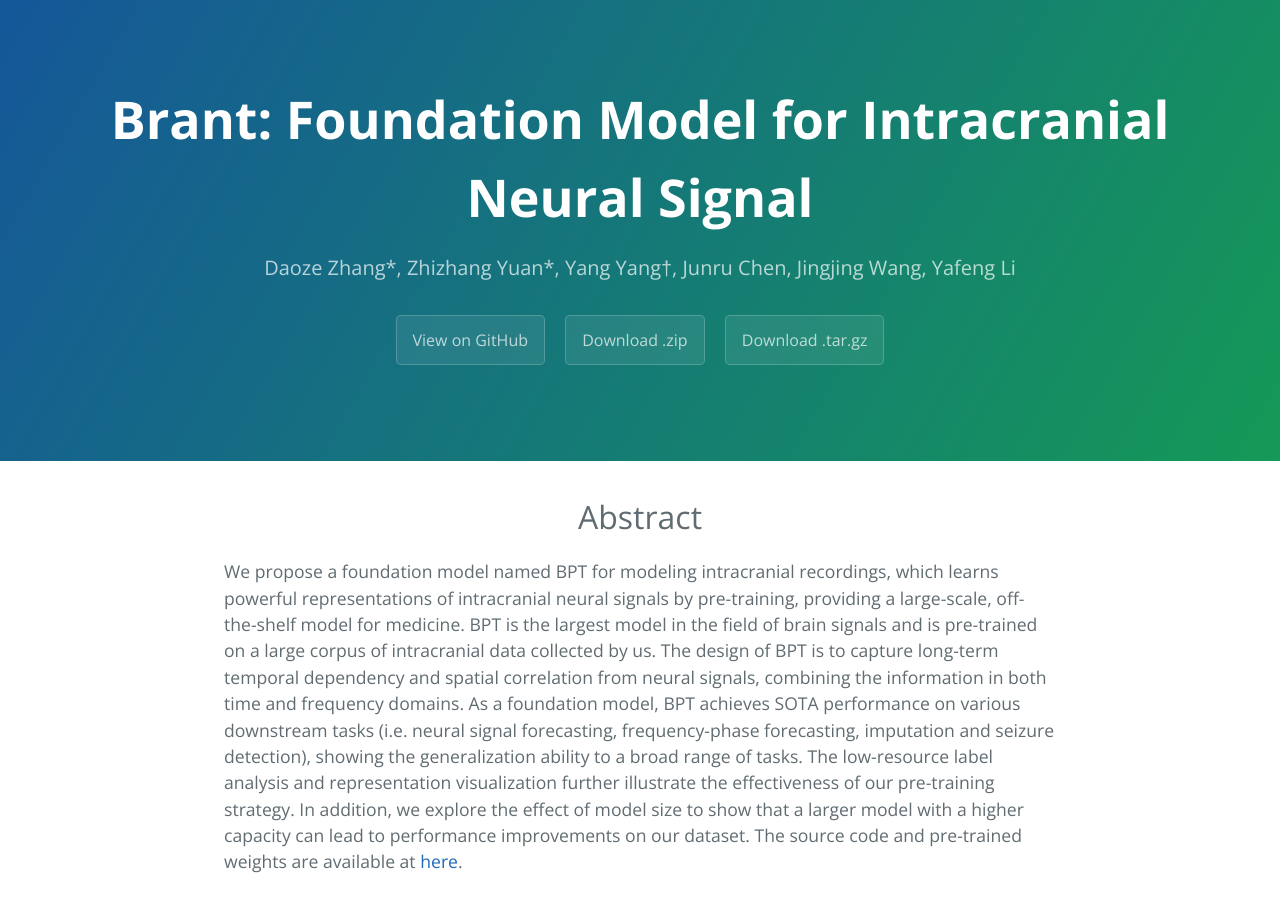
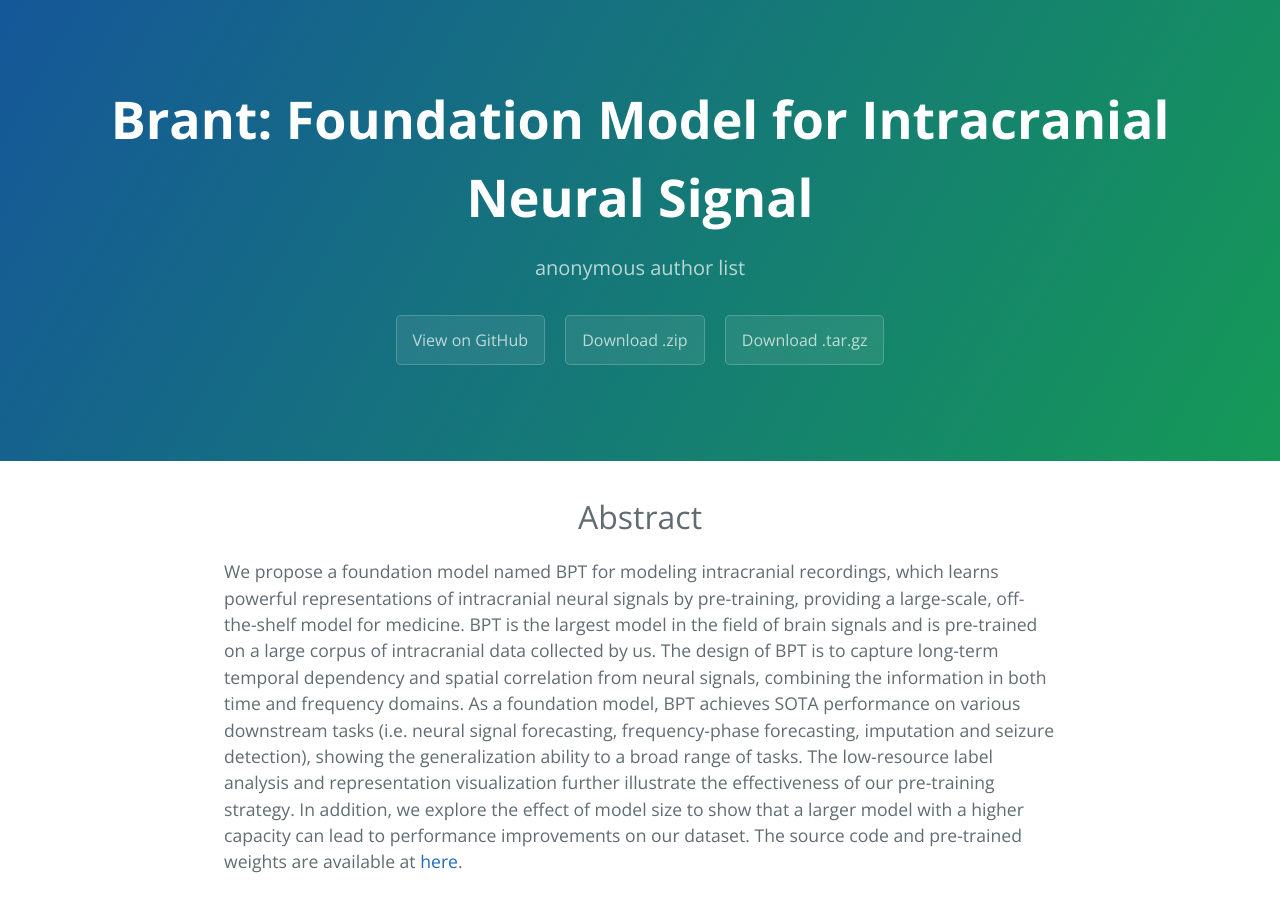
Before and after one commit to ZJU-BrainNet/Brant.github.io, a Jekyll site: the page built from index.md, in a window 1280 px wide and 900 px high. Built offline with Jekyll 4.4.1, drawn with Linux system fonts in a browser that asks for light colours.

Commit message:
update anonymous

```diff
--- a/_config.yml
+++ b/_config.yml
@@ -1,5 +1,5 @@
 title: "Brant: Foundation Model for Intracranial Neural Signal"
-description: "Daoze Zhang*, Zhizhang Yuan*, Yang Yang†, Junru Chen, Jingjing Wang, Yafeng Li"
+description: "anonymous author list"
 show_downloads: true
 google_analytics:
 theme: jekyll-theme-cayman
```
